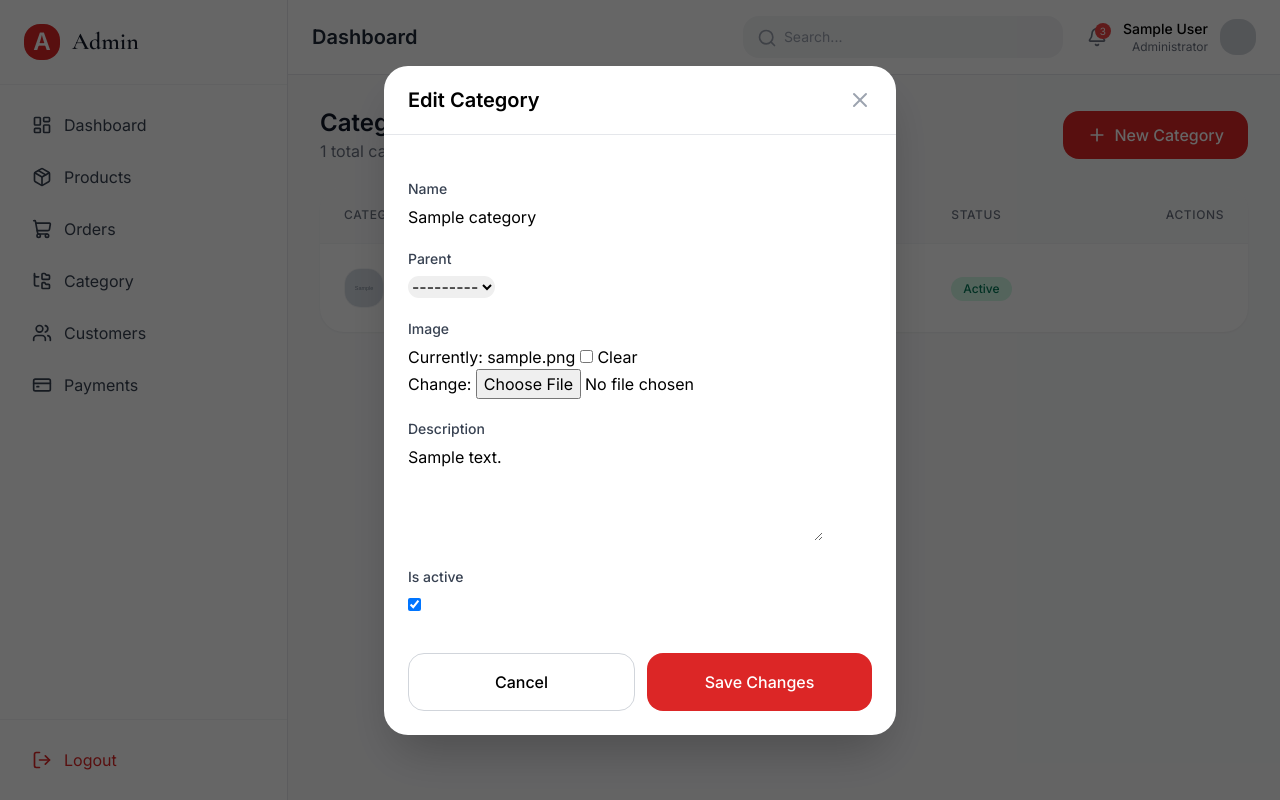
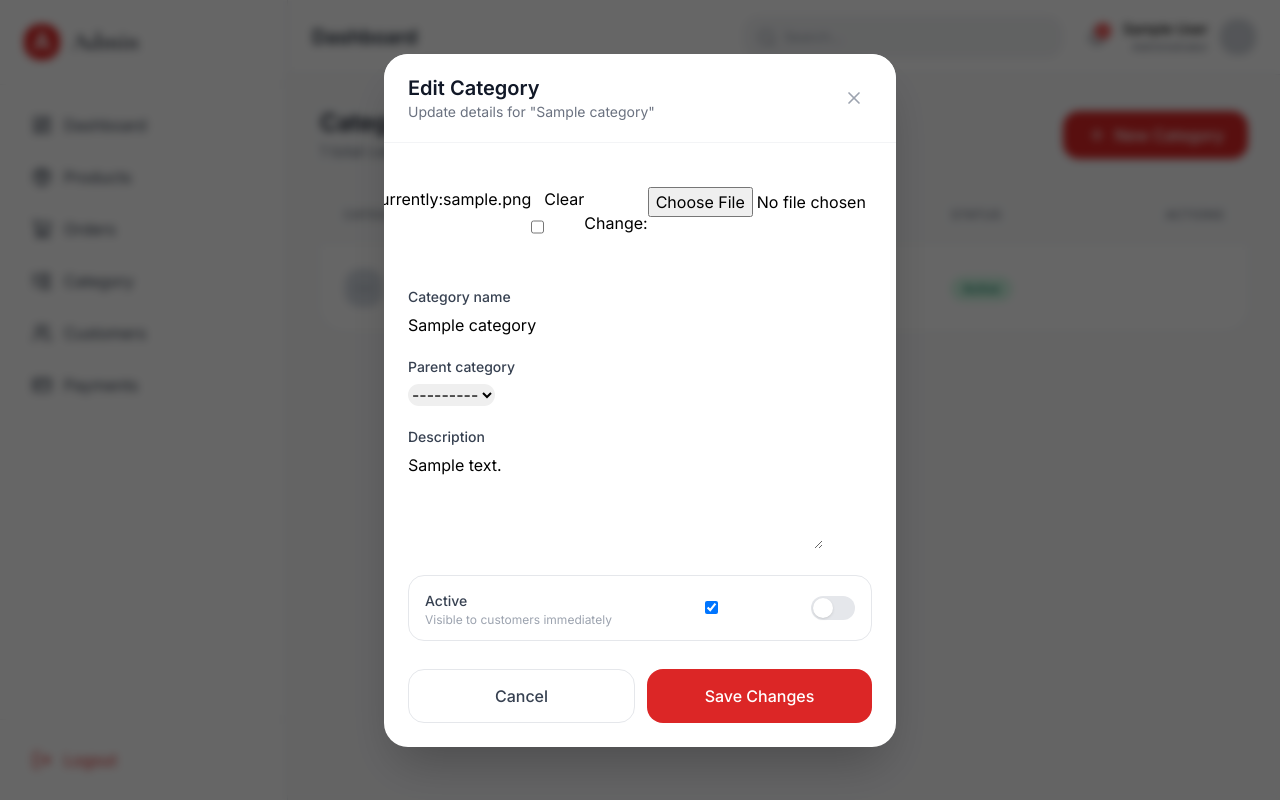
Before and after one commit to srreeraj/KurtiShop, a Django app: page /dashboard/categories/1/edit/ in a window 1280 px wide. Run offline with Django 5.2, Linux system fonts and the light colour scheme; a user stored in the database is signed in; tables that the repository leaves empty hold one stand-in row (values such as "Sample post"); grey boxes marked "Sample" are stand-in pictures; some libraries are stand-ins or nearby versions.

Commit message:
update edit modal for the category with better UI and UX design

```diff
--- a/Kurtishop/templates/dashboard/categories/edit_modal.html
+++ b/Kurtishop/templates/dashboard/categories/edit_modal.html
@@ -1,26 +1,84 @@
 {% if category %}
-<div id="editModal" class="fixed inset-0 bg-black/60 flex items-center justify-center z-50">
-    <div class="bg-white rounded-3xl w-full max-w-lg mx-4 shadow-2xl">
-        <div class="flex justify-between items-center border-b px-6 py-5">
-            <h2 class="text-xl font-semibold">Edit Category</h2>
-            <a href="{% url 'categories:category_list' %}" class="text-gray-400 hover:text-gray-600">
-                <i data-lucide="x" class="w-6 h-6"></i>
+<div id="editModal" class="fixed inset-0 bg-black/60 backdrop-blur-sm flex items-center justify-center z-50 p-4">
+    <div class="bg-white rounded-3xl w-full max-w-lg shadow-2xl max-h-[90vh] overflow-y-auto">
+        <div class="flex justify-between items-center border-b border-gray-100 px-6 py-5 sticky top-0 bg-white rounded-t-3xl">
+            <div>
+                <h2 class="text-xl font-semibold text-gray-900">Edit Category</h2>
+                <p class="text-sm text-gray-500">Update details for "{{ category.name }}"</p>
+            </div>
+            <a href="{% url 'categories:category_list' %}" class="text-gray-400 hover:text-gray-600 hover:bg-gray-100 rounded-xl p-2 transition">
+                <i data-lucide="x" class="w-5 h-5"></i>
             </a>
         </div>
+
         <form method="post" action="{% url 'categories:category_update' category.pk %}" enctype="multipart/form-data" class="p-6 space-y-5">
             {% csrf_token %}
-            {% for field in form %}
+
+            <div class="flex justify-center">
+                <label for="id_image" class="cursor-pointer group">
+                    <div class="w-20 h-20 rounded-2xl bg-gray-50 border-2 border-dashed border-gray-200 group-hover:border-red-300 flex items-center justify-center overflow-hidden transition">
+                        {% if category.image %}
+                            <img id="editImagePreview" src="{{ category.image.url }}" alt="" class="w-full h-full object-cover">
+                            <i id="editImageIcon" data-lucide="image-plus" class="hidden w-6 h-6 text-gray-400"></i>
+                        {% else %}
+                            <img id="editImagePreview" src="" alt="" class="hidden w-full h-full object-cover">
+                            <i id="editImageIcon" data-lucide="image-plus" class="w-6 h-6 text-gray-400 group-hover:text-red-400 transition"></i>
+                        {% endif %}
+                    </div>
+                </label>
+                {{ form.image }}
+            </div>
+
+            <div>
+                <label class="block text-sm font-medium text-gray-700 mb-1.5">Category name</label>
+                {{ form.name }}
+                {% if form.name.errors %}<p class="text-red-600 text-xs mt-1">{{ form.name.errors.0 }}</p>{% endif %}
+            </div>
+
+            <div>
+                <label class="block text-sm font-medium text-gray-700 mb-1.5">Parent category</label>
+                {{ form.parent }}
+            </div>
+
+            <div>
+                <label class="block text-sm font-medium text-gray-700 mb-1.5">Description</label>
+                {{ form.description }}
+            </div>
+
+            <label class="flex items-center justify-between rounded-2xl border border-gray-200 px-4 py-3 cursor-pointer">
                 <div>
-                    <label class="block text-sm font-medium text-gray-700 mb-1.5">{{ field.label }}</label>
-                    {{ field }}
-                    {% if field.errors %}<p class="text-red-600 text-xs mt-1">{{ field.errors.0 }}</p>{% endif %}
+                    <span class="text-sm font-medium text-gray-700">Active</span>
+                    <p class="text-xs text-gray-400">Visible to customers immediately</p>
                 </div>
-            {% endfor %}
-            <div class="flex gap-3 pt-4">
-                <a href="{% url 'categories:category_list' %}" class="flex-1 text-center py-4 border border-gray-300 rounded-2xl font-medium hover:bg-gray-50 transition">Cancel</a>
-                <button type="submit" class="flex-1 bg-red-600 hover:bg-red-700 text-white py-4 rounded-2xl font-medium transition">Save Changes</button>
+                {{ form.is_active }}
+                <div class="relative w-11 h-6 bg-gray-200 rounded-full peer-checked:bg-emerald-500 transition-colors">
+                    <div class="absolute top-0.5 left-0.5 w-5 h-5 bg-white rounded-full shadow transition-transform peer-checked:translate-x-5"></div>
+                </div>
+            </label>
+
+            <div class="flex gap-3 pt-2">
+                <a href="{% url 'categories:category_list' %}"
+                   class="flex-1 text-center py-3.5 border border-gray-200 rounded-2xl font-medium text-gray-700 hover:bg-gray-50 transition">
+                    Cancel
+                </a>
+                <button type="submit"
+                        class="flex-1 bg-red-600 hover:bg-red-700 text-white py-3.5 rounded-2xl font-medium transition">
+                    Save Changes
+                </button>
             </div>
         </form>
     </div>
 </div>
+
+<script>
+document.getElementById('id_image')?.addEventListener('change', function(e) {
+    const file = e.target.files[0];
+    if (!file) return;
+    const preview = document.getElementById('editImagePreview');
+    const icon = document.getElementById('editImageIcon');
+    preview.src = URL.createObjectURL(file);
+    preview.classList.remove('hidden');
+    icon.classList.add('hidden');
+});
+</script>
 {% endif %}
```
